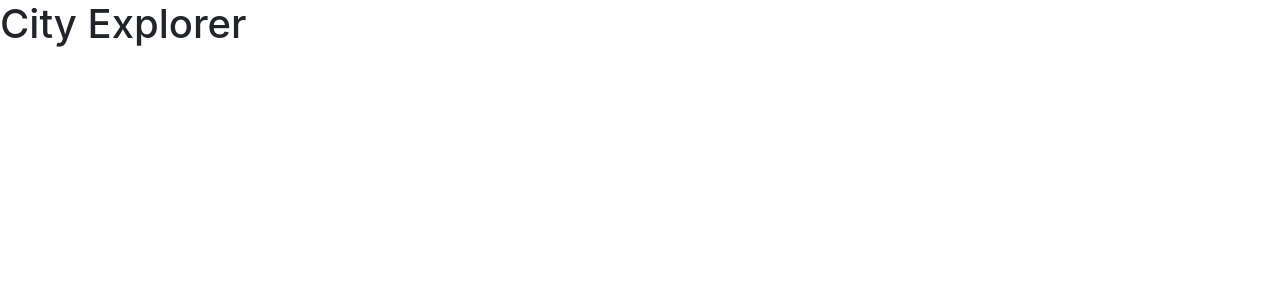
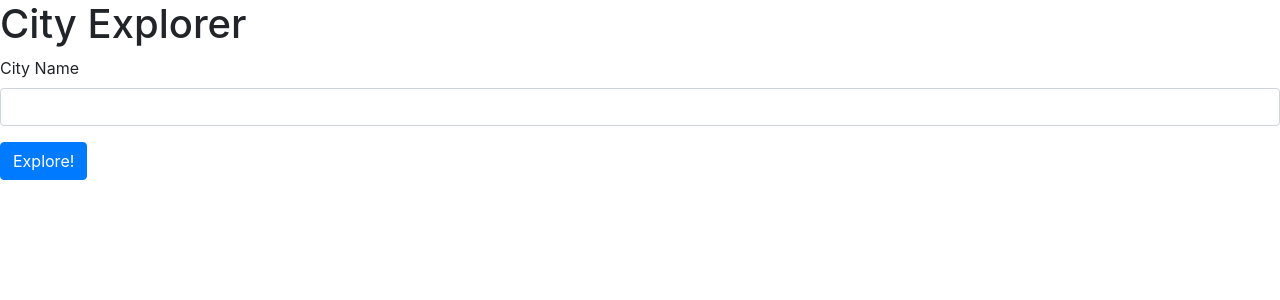
Before and after one commit to TJohnson986/city-explorer, a React (Create React App) app: page / in a window 1280 px wide. Shown: the top 300 px of the page. Built offline with nearby package versions, Linux system fonts and the light colour scheme.

Commit message:
added form from bootstrap. Filled with City name for form title and Explore for button text. Created state contructor and assigned city to an empty string. Form control value is set to the state.city. handleFormSubmit event listener takes onInput value of form

```diff
--- a/src/App.js
+++ b/src/App.js
@@ -1,10 +1,34 @@
 import React from 'react';
 import './App.css';
+import Button from 'react-bootstrap/Button';
+import Form from 'react-bootstrap/Form';
 
 class App extends React.Component {
-  render () {
+  constructor(props) {
+    super(props);
+
+    this.state = {
+      city: ''
+    }
+  }
+
+  handleFormSubmit = (event) => {
+    event.preventDefault();
+    console.log(this.state.city);
+  }
+
+  render() {
     return (
-      <h1>City Explorer</h1>
+      <>
+        <h1>City Explorer</h1>
+        <Form onSubmit={this.handleFormSubmit}>
+          <Form.Group controlId="city">
+            <Form.Label>City Name</Form.Label>
+            <Form.Control value={this.state.city} onInput={e => this.setState({ city: e.target.value })}></Form.Control>
+          </Form.Group>
+        </Form>
+        <Button variant="primary" type="submit">Explore!</Button>
+      </>
     )
   }
 }
```
